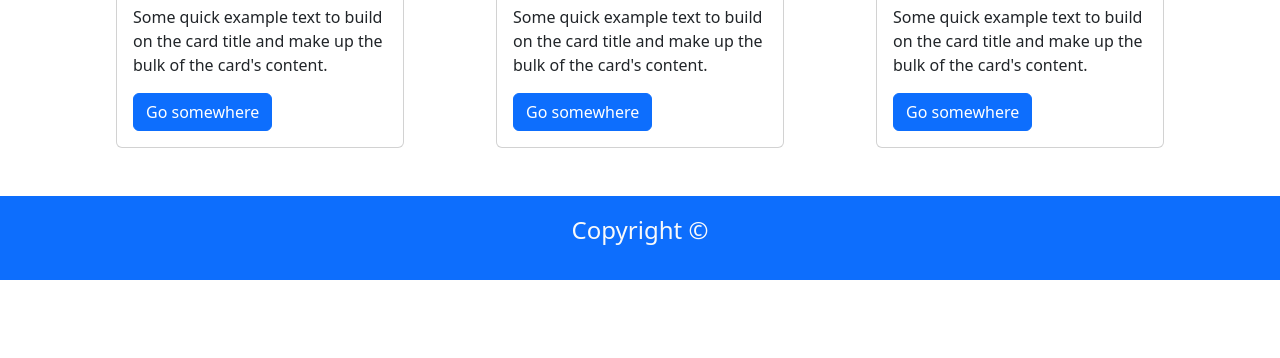
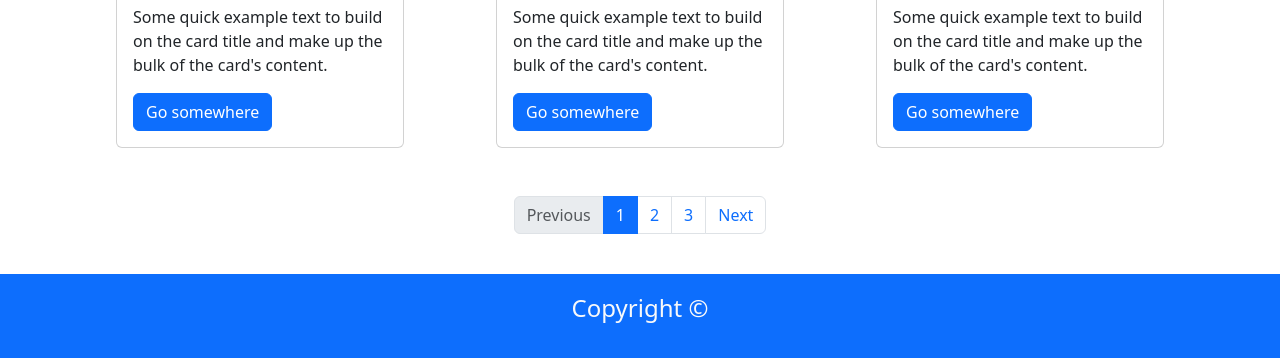
Before and after one commit to mansuroff123/card-2, a plain HTML site: page index.html in a window 1280 px wide. Shown: the part 793-1151 px from the top of the page. Before the commit the page ends 1073 px from the top, so only its background shows below. Drawn offline with Linux system fonts and the light colour scheme.

Commit message:
favicon and pagination added

```diff
--- a/index.html
+++ b/index.html
@@ -3,7 +3,8 @@
   <head>
     <meta charset="UTF-8" />
     <meta name="viewport" content="width=device-width, initial-scale=1.0" />
-    <title>Document</title>
+    <title>Bootstrap</title>
+    <link rel="shortcut icon" href="https://getbootstrap.com/docs/5.3/assets/img/favicons/apple-touch-icon.png" type="image/x-icon">
     <link rel="stylesheet" href="bootstrap.css" />
     <link rel="stylesheet" href="style.css">
   </head>
@@ -112,6 +113,22 @@
       </div>
     </div>
 
+    <nav aria-label="bootstrap pagination" class="d-flex justify-content-center my-4">
+      <ul class="pagination">
+        <li class="page-item disabled">
+          <a class="page-link">Previous</a>
+        </li>
+        <li class="page-item active"><a class="page-link" href="#">1</a></li>
+        <li class="page-item" aria-current="page">
+          <a class="page-link" href="#">2</a>
+        </li>
+        <li class="page-item"><a class="page-link" href="#">3</a></li>
+        <li class="page-item">
+          <a class="page-link" href="#">Next</a>
+        </li>
+      </ul>
+    </nav>
+
     <div class="footer bg-primary py-3">
       <p class="text-center text-light fs-4">Copyright 	&#169;</p>
     </div>
```
